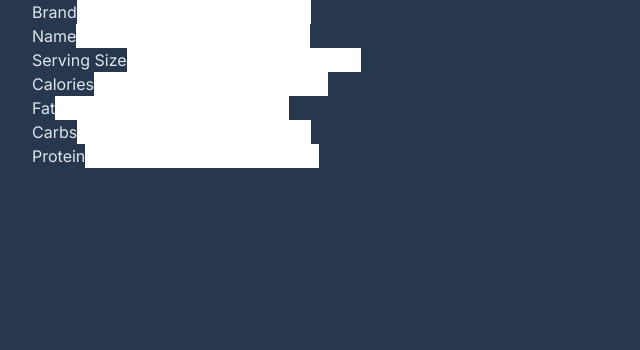
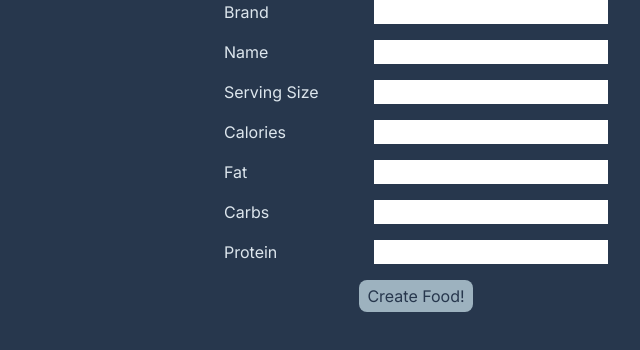
Before and after one commit to jonmico/food-database, a Next.js app: page /foods/new in a window 1280 px wide. Shown: the top 350 px of the page, without its empty margins (224-864 px from the left). Built offline with nearby package versions, Linux system fonts and the light colour scheme.

Commit message:
Add some styling.

```diff
--- /dev/null
+++ b/src/app/foods/new/page.module.css
@@ -0,0 +1,22 @@
+.createFoodForm {
+  display: flex;
+  flex-direction: column;
+  gap: 1rem;
+}
+
+.formField {
+  width: 50%;
+  margin: auto;
+  display: flex;
+  align-items: center;
+  justify-content: space-between;
+}
+
+.submitButton {
+  background-color: var(--color-accent);
+  color: var(--color-background);
+  width: fit-content;
+  margin: auto;
+  padding: 0.25rem 0.5rem;
+  border-radius: 8px;
+}
--- a/src/app/foods/new/page.tsx
+++ b/src/app/foods/new/page.tsx
@@ -1,37 +1,42 @@
+import styles from './page.module.css';
+
 export default function NewFoodPage() {
   async function createFood(formData: FormData) {
     'use server';
   }
   return (
-    <form action={createFood}>
-      <div>
+    <form className={styles.createFoodForm} action={createFood}>
+      <div className={styles.formField}>
         <label htmlFor='brand'>Brand</label>
         <input type='text' name={'brand'} id={'brand'} />
       </div>
-      <div>
+      <div className={styles.formField}>
         <label htmlFor='name'>Name</label>
         <input type='text' name={'name'} id={'brand'} />
       </div>
-      <div>
+      <div className={styles.formField}>
         <label htmlFor='servingSize'>Serving Size</label>
         <input type='text' name={'servingSize'} id={'servingSize'} />
       </div>
-      <div>
+      <div className={styles.formField}>
         <label htmlFor='calories'>Calories</label>
         <input type='number' name='calories' id='calories' />
       </div>
-      <div>
+      <div className={styles.formField}>
         <label htmlFor='fat'>Fat</label>
         <input type='number' name='fat' id='fat' />
       </div>
-      <div>
+      <div className={styles.formField}>
         <label htmlFor='carbs'>Carbs</label>
         <input type='number' name='carbs' id='carbs' />
       </div>
-      <div>
+      <div className={styles.formField}>
         <label htmlFor='protein'>Protein</label>
         <input type='number' name='protein' id='protein' />
       </div>
+      <button type={'submit'} className={styles.submitButton}>
+        Create Food!
+      </button>
     </form>
   );
 }
```
